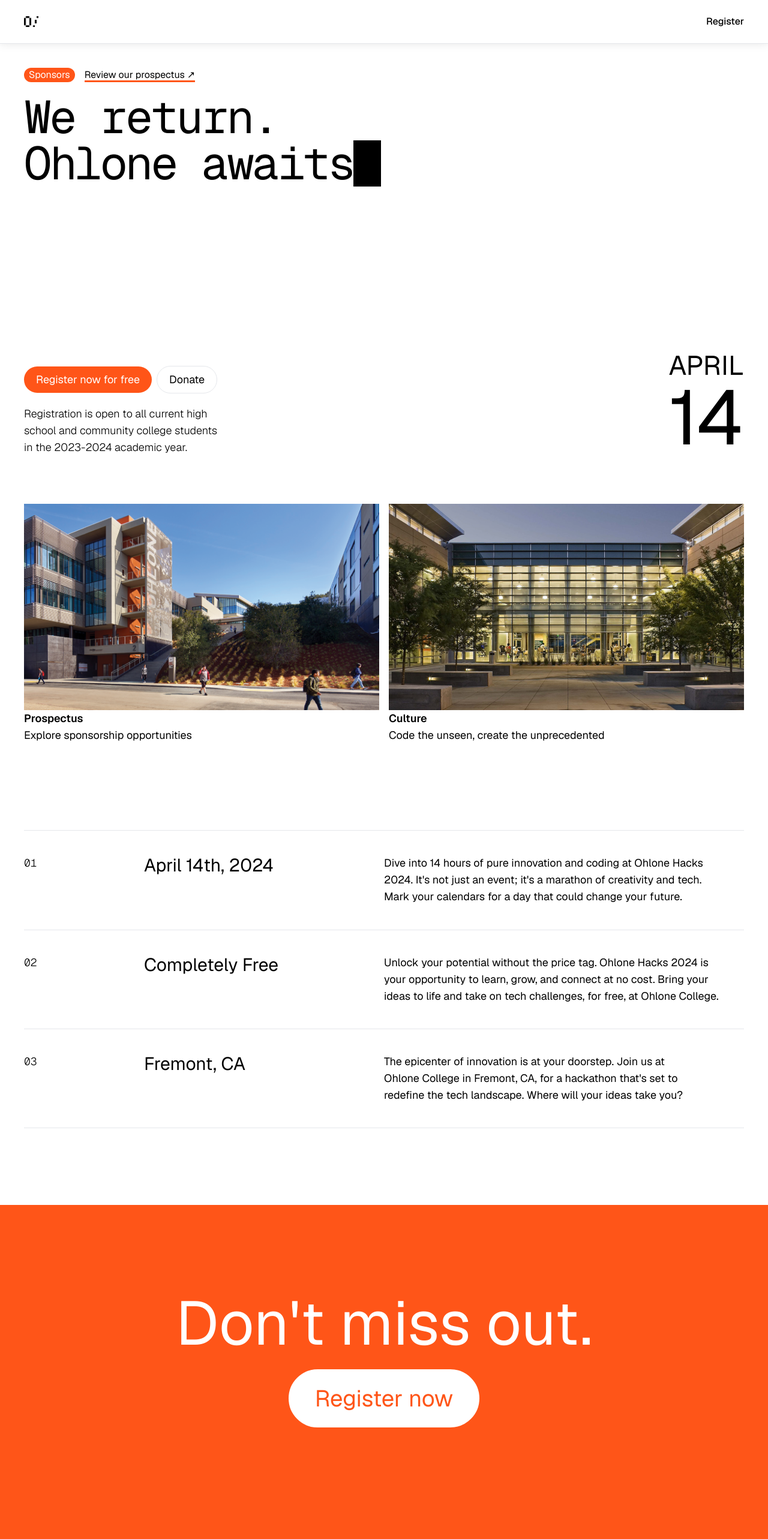
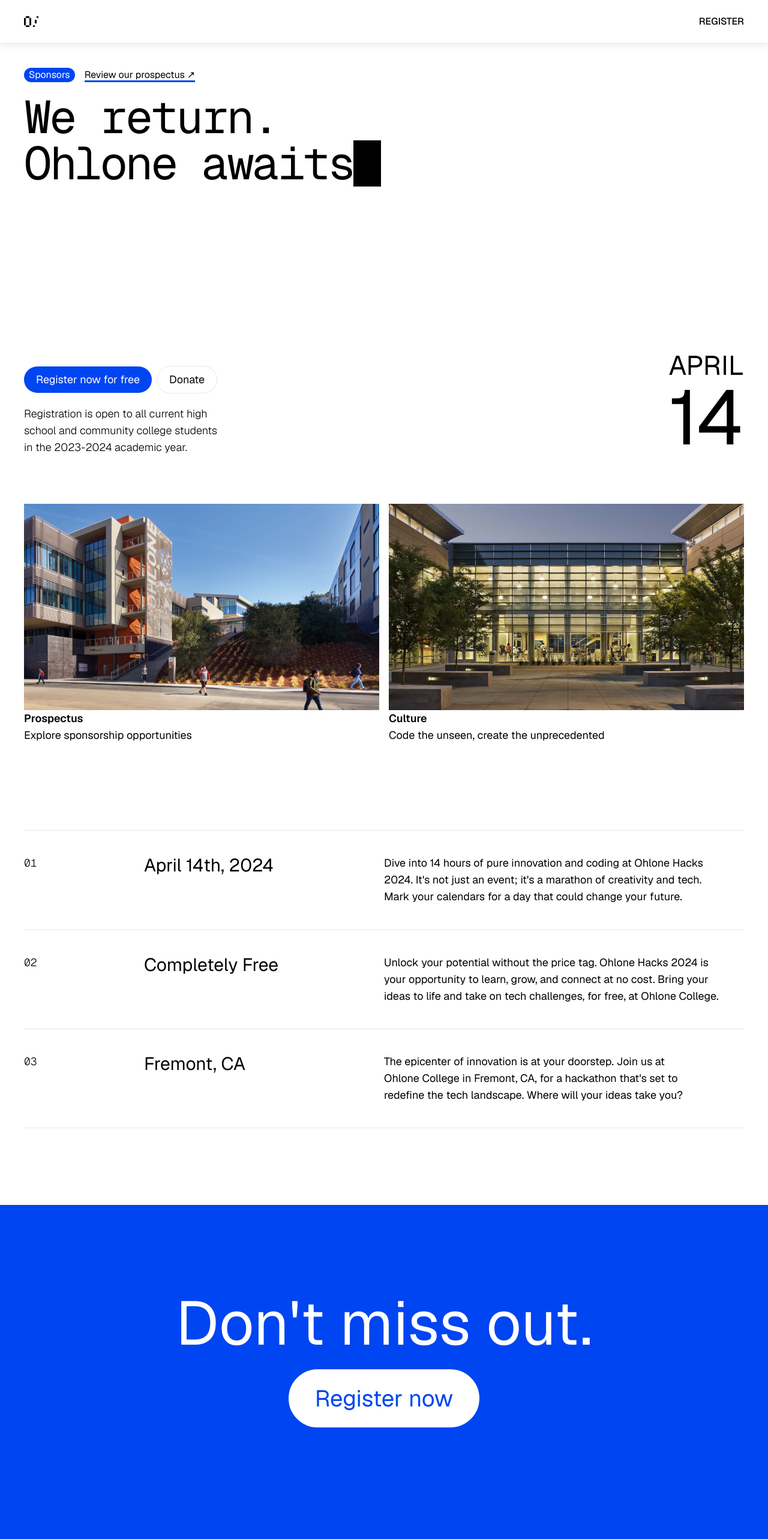
Before and after one commit to Mishra-Manit/ohlone-hacks, a Next.js app: page / in a window 1280 px wide. Shown: the top 2566 px of the page at 60% size. Built offline with nearby package versions, Linux system fonts and the light colour scheme.

Commit message:
update colors

```diff
--- a/src/app/components/Header.tsx
+++ b/src/app/components/Header.tsx
@@ -4,7 +4,7 @@
 
 const navItems = {
 	'/register': {
-		name: 'Register',
+		name: 'REGISTER',
 	},
 };
 export default function Header() {
--- a/src/app/components/Hero.tsx
+++ b/src/app/components/Hero.tsx
@@ -12,7 +12,7 @@
             <div className="">
                 <Header />
                 <div className="w-min flex gap-4 mt-10 mb-5 mx-10">
-                    <span className="bg-[#FF5518] text-white w-min rounded-full px-2">
+                    <span className="bg-[#0045F2] text-white w-min rounded-full px-2">
                         Sponsors
                     </span>
                     <StyledLink href="/prospectus" target="_blank" text={"Review our prospectus"} className={"w-max"} arrow={true} />
@@ -31,7 +31,7 @@
                     <div className="flex justify-between items-end">
                         <div className="flex flex-col items-start gap-5">
                             <div className="flex flex-col sm:items-center sm:flex-row gap-2">
-                                <Link href="/register" target="_blank" className="text-white rounded-full px-5 text-lg py-2 bg-[#FF5518] hover:bg-[#ff723e] hover:shadow-[0_0_15px_0_rgba(255,85,24,0.5)] transition-all">
+                                <Link href="/register" target="_blank" className="text-white rounded-full px-5 text-lg py-2 bg-[#0045F2] hover:bg-[#5395ff] hover:shadow-[0_0_15px_0_rgba(0,69,242,0.5)] transition-all">
                                     Register now for free
                                 </Link>
                                 <Link href="https://hcb.hackclub.com/donations/start/ohlonehacks" target="_blank" className="rounded-full border px-5 py-2 text-lg hover:bg-black hover:text-white hover:border-transparent transition-all">
--- a/src/app/components/StyledLink.tsx
+++ b/src/app/components/StyledLink.tsx
@@ -11,7 +11,7 @@
 
 export default function StyledLink(props: StyledProps) {
     const { href, target, text, arrow, className } = props;
-    const greenColor = "255, 85, 24"
+    const greenColor = "0, 69, 242"
     const lineHeight = "3px"
     const baseTransparency = 1
     const customStyle = {
--- a/src/app/page.tsx
+++ b/src/app/page.tsx
@@ -14,13 +14,13 @@
             <PostSection />
             <NumberedDetails />
             {/* colored section */}
-            <div className="mt-32 bg-[#FF5518] py-10 flex flex-col text-white items-center">
+            <div className="mt-32 bg-[#0045F2] py-10 flex flex-col text-white items-center">
                 {/* CTA */}
                 <div className="py-20 flex flex-col items-center gap-2 md:gap-0">
                     <h1 className="text-[10vw] lg:text-[8vw]">
                         Don&apos;t miss out.
                     </h1>
-                    <Link href="/register" target="_self" className="border-4 border-white hover:bg-transparent hover:text-white bg-white text-[#FF5518] py-2 lg:py-4 px-10 text-[5vw] lg:text-[3vw] rounded-full transition-all">
+                    <Link href="/register" target="_self" className="border-4 border-white hover:bg-transparent hover:text-white bg-white text-[#0045F2] py-2 lg:py-4 px-10 text-[5vw] lg:text-[3vw] rounded-full transition-all">
                         Register now
                     </Link>
                 </div>
--- a/src/app/register/page.tsx
+++ b/src/app/register/page.tsx
@@ -5,8 +5,8 @@
 
 export default function Register() {
     return (
-        <div className="bg-[#0f1830] w-screen h-screen">
-            <div className="bg-[#0045f2] w-full h-[8%] px-10 py-6 border-b border-[#0045f2c3] font-light flex justify-between items-center">
+        <div className="bg-[#0f1830] w-screen h-screen flex flex-col">
+            <div className="w-full px-10 py-6 bg-[#0045F2] font-light flex justify-between items-center">
                 <Link href="/" target="_self" className="hover:cursor-pointer">
                     <Image
                         alt="Ohlone Hacks Logo"
@@ -16,11 +16,9 @@
                         height={300}
                     />
                 </Link>
-                <text className="text-white font-mono">
-                    Event Registration
-                </text>
+                <text className="font-mono text-white">EVENT REGISTRATION</text>
             </div>
-            <Widget id="Q1yhGY3l" opacity={0} style={{ width: '100%', height: '92%' }} className="Ohlone Hacks Registration Form" />
+            <Widget id="Q1yhGY3l" opacity={0} style={{ width: '100%', flexGrow: 1 }} />
         </div>
     )
 }
```
